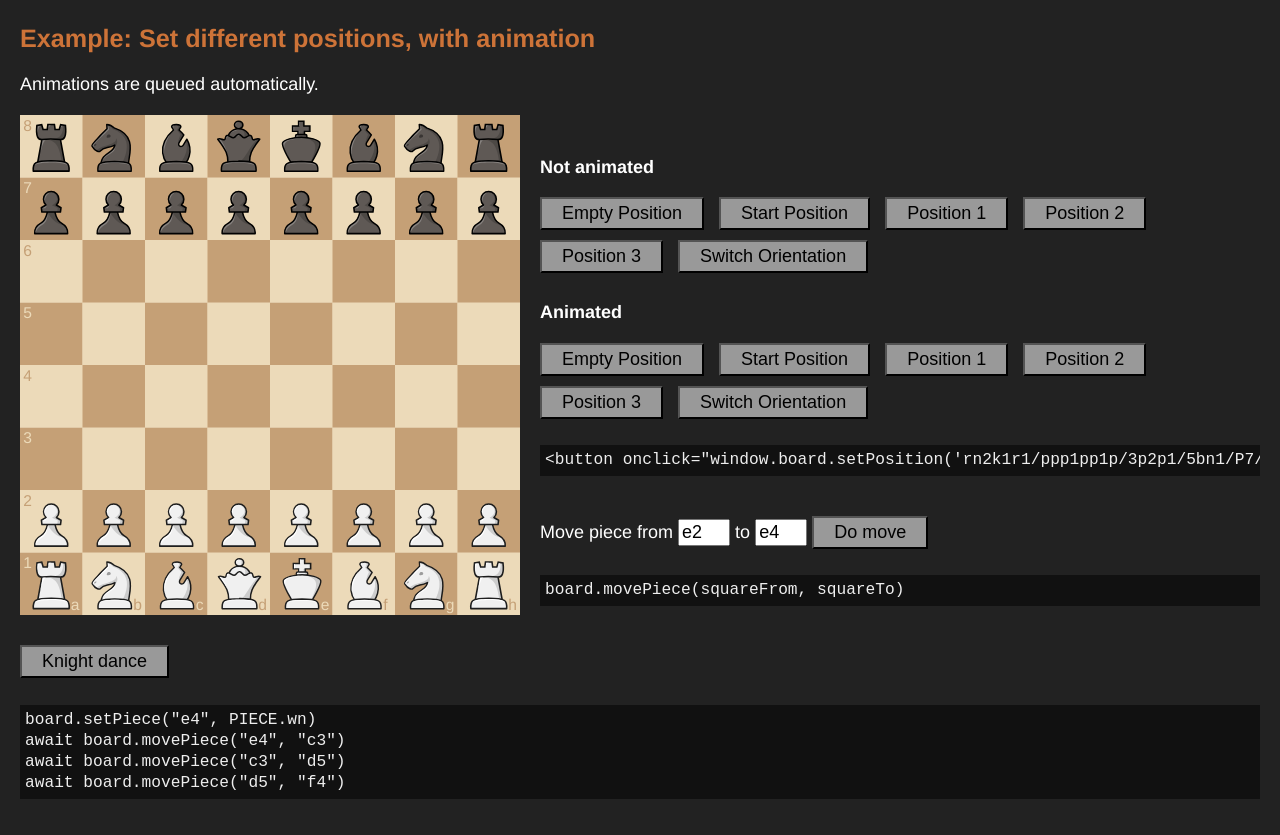
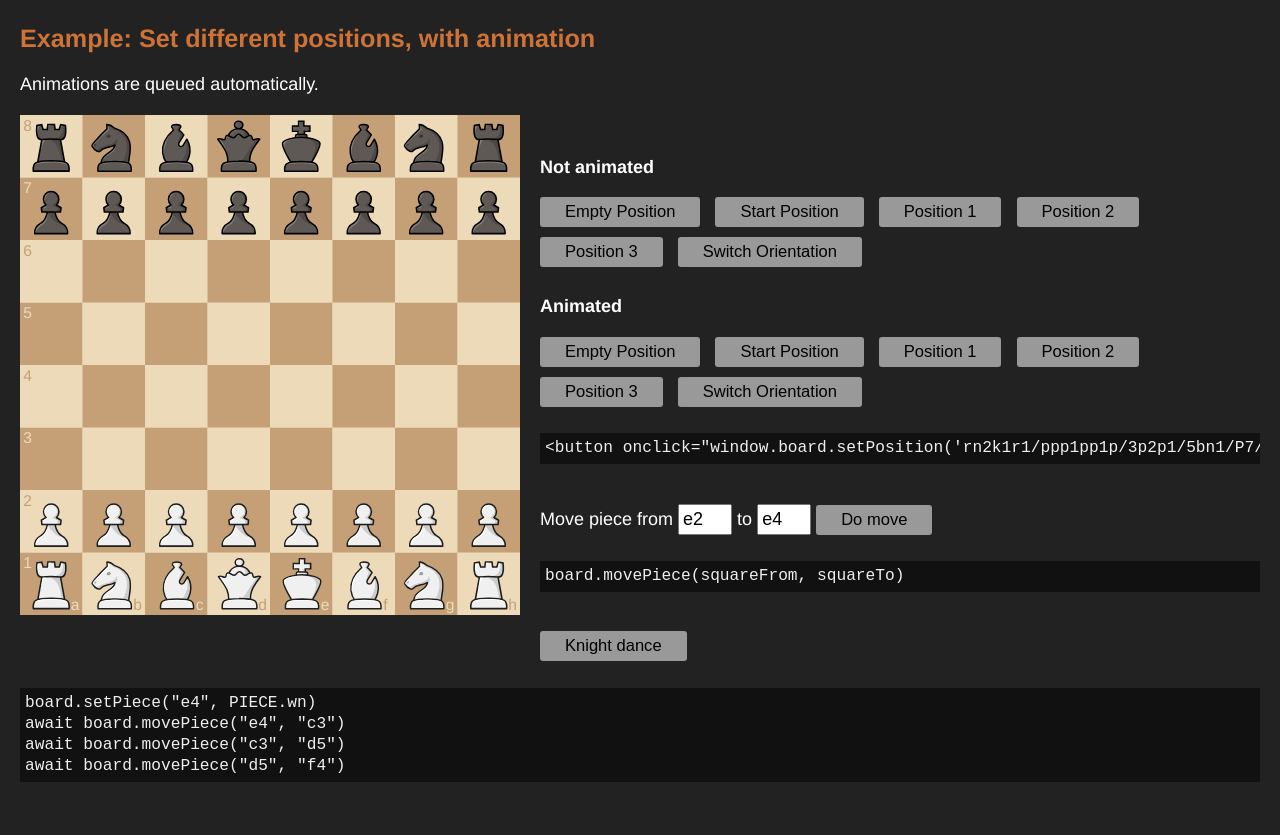
Before and after one commit to shaack/cm-chessboard, a website: page examples/pieces-animation.html in a window 1280 px wide. Shown: the part 70-905 px from the top of the page. Drawn offline with Linux system fonts and the light colour scheme.

Commit message:
Examples buttons styling

```diff
--- a/examples/styles/examples.scss
+++ b/examples/styles/examples.scss
@@ -73,16 +73,25 @@ div.board {
 }
 
 button {
-  padding: 4px 20px;
+  padding: 5px 25px;
+  font-size: 92%;
   margin-right: 10px;
   margin-bottom: 10px;
   background-color: #999;
+  color: black;
+  border: none;
+  border-radius: 3px;
+  cursor: pointer;
 
   &:hover {
     background-color: #777;
   }
 }
 
+input[type=text] {
+  padding: 3px;
+}
+
 li {
   padding: 0.05rem;
 
```
Also changed, not shown: examples/styles/examples.css, 1 other file.
